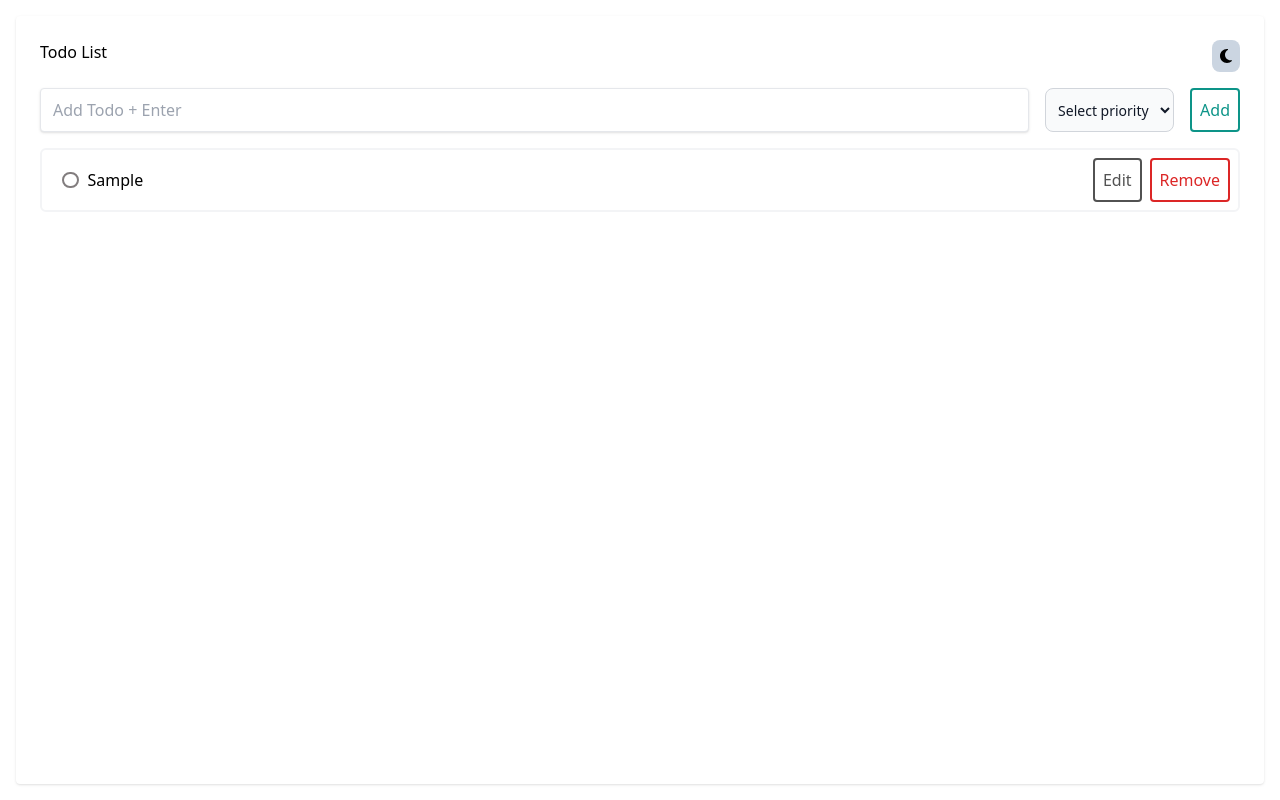
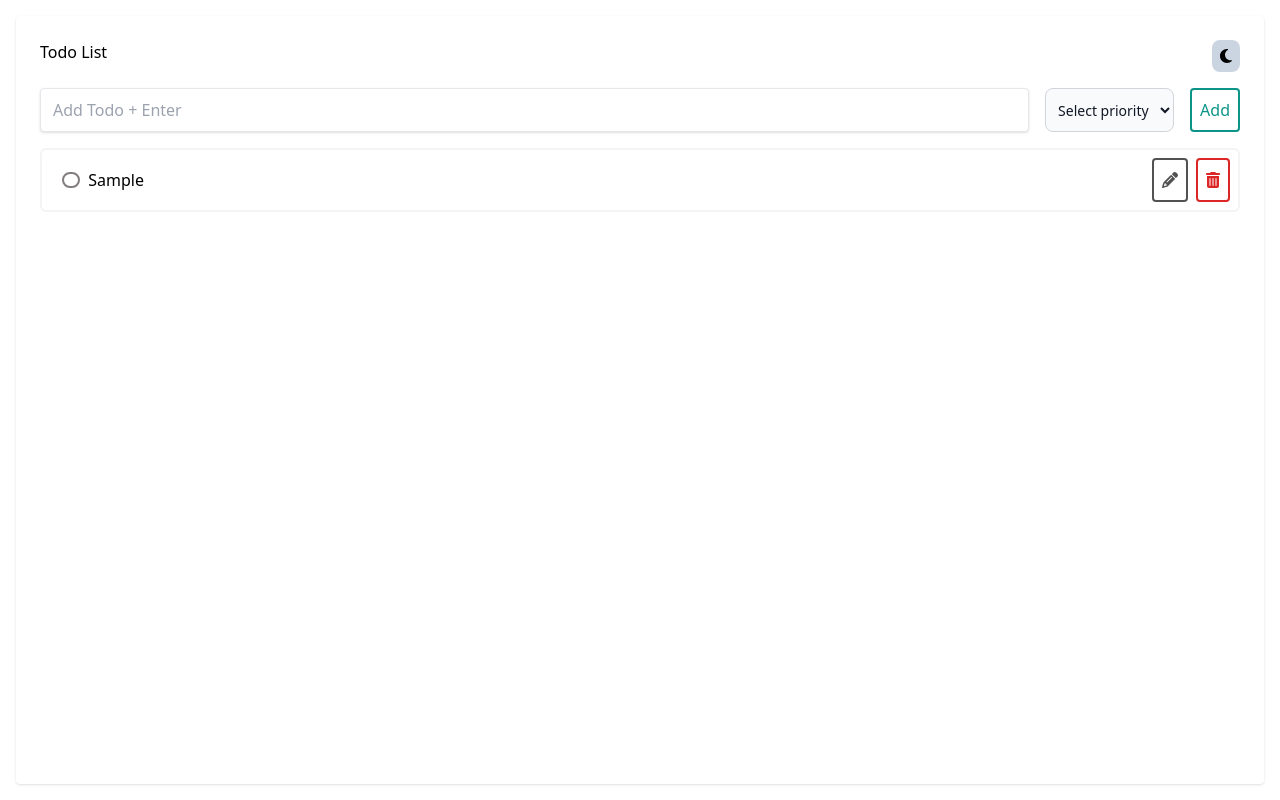
Before and after one commit to TronIsHere/react-todo, a React (Vite) app: page / in a window 1280 px wide. Both pictures are taken after typing "Sample" into the empty fields and a click on the button "Add". Built offline with nearby package versions, Linux system fonts and the light colour scheme; the HTML template or start-up script is replaced by a standard one.

Commit message:
changed icons

```diff
--- a/src/components/todos/todoItem.tsx
+++ b/src/components/todos/todoItem.tsx
@@ -1,4 +1,4 @@
-import { faFlag } from "@fortawesome/free-solid-svg-icons";
+import { faFlag, faPencil, faTrash, faTrashCan } from "@fortawesome/free-solid-svg-icons";
 import { FontAwesomeIcon } from "@fortawesome/react-fontawesome";
 import { FC, useState, useRef } from "react";
 import Todo from "../../models/todos";
@@ -74,13 +74,13 @@ const TodoItem: FC<props> = ({ todo, deleteTodo, toggleTodo, updateTodo }) => {
         className="flex-no-shrink p-2 ml-4 border-2 rounded text-neutral-600 border-neutral-600 hover:text-white hover:bg-neutral-600 dark:text-white dark:border-white dark:hover:bg-white dark:hover:text-neutral-600 "
         onClick={() => editHandler()}
       >
-        {editState ? "Confirm" : "Edit"}
+        {editState ? "Confirm" : <FontAwesomeIcon icon={faPencil}></FontAwesomeIcon>}
       </button>
       <button
         className="flex-no-shrink p-2 ml-2 border-2 rounded text-red-600 border-red-600 hover:text-white hover:bg-red-600"
         onClick={() => deleteTodo(todo.id)}
       >
-        Remove
+        <FontAwesomeIcon icon={faTrashCan}></FontAwesomeIcon>
       </button>
 
     </div>
```
